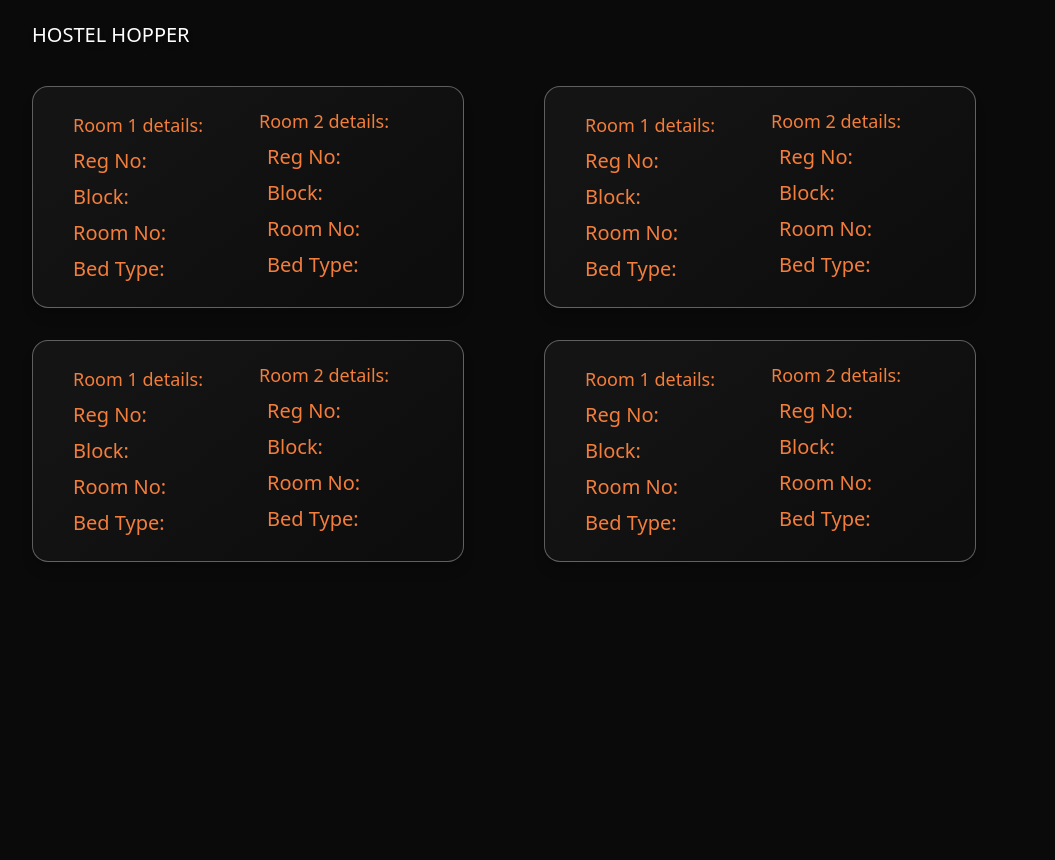
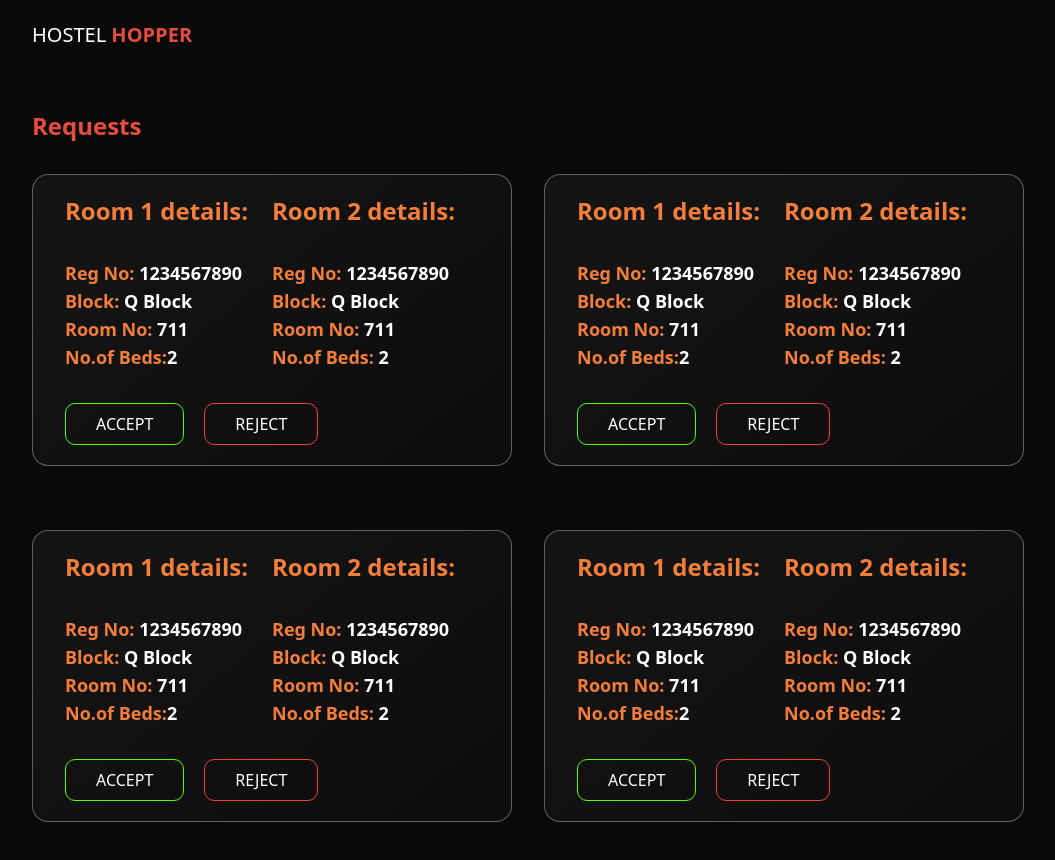
Before and after one commit to HeavyScam/VinHack-frontend, a React (Create React App) app: page /wardenhome in a window 1280 px wide. Shown: the top 860 px of the page, without its empty margins (8-1063 px from the left). Before the commit the page ends 800 px from the top, so only its background shows below. Built offline with nearby package versions, Linux system fonts and the light colour scheme.

Commit message:
fix: styling

```diff
--- a/src/components/MatchCard.jsx
+++ b/src/components/MatchCard.jsx
@@ -3,65 +3,73 @@ import './MatchCard.css'
 
 const MatchCard = () => {
     return (
-        // 2 columns with 3 rows and 2 buttons - accept and deny
-        <>
-            <div className="md:flex
-                    justify-space-between
-                    flex-grow
-                    items-center
-                    rounded-lg
-                    shadow-lg
-                    p-4
-                    match-card
-                    mx-10
-                    my-4
-                    space-x-8
-
-
-    ">
-                <div className="left mx-4"
-                    style={{
-                        color: "#F37E3C"
-                    }}
-                >
-                    <h1 className="text-lg m-2">Room 1 details:</h1>
-                    <p className="text-xl m-2">
-                        Reg No:
+        // 2 columns with 3 rows each (each row is a match) and 2 buttons (accept and reject)
+        <div className="match-card m-8 ml-0 px-8 py-5">
+            <div className="grid grid-cols-1 text-white lg:grid-cols-2">
+                <div className="left-col">
+                    <h1
+                        style={{ color: "#F37E3C", fontWeight: "bold" }}
+                        className="text-2xl font-bold">Room 1 details:</h1>
+                    <p
+                        style={{ color: "#F37E3C", fontWeight: "bold" }}
+                        className="text-lg mt-8">
+                        Reg No: <span className="text-white">1234567890</span>
                     </p>
-                    <p className="text-xl m-2">
-                        Block:
+                    <p
+                        style={{ color: "#F37E3C", fontWeight: "bold" }}
+                        className="text-lg">
+                        Block: <span className="text-white">Q Block</span>
                     </p>
-                    <p className="text-xl m-2">
-                        Room No:
+                    <p
+                        style={{ color: "#F37E3C", fontWeight: "bold" }}
+                        className="text-lg">
+                        Room No: <span className="text-white">711</span>
                     </p>
-                    <p className="text-xl m-2">
-                        Bed Type:
+                    <p
+                        style={{ color: "#F37E3C", fontWeight: "bold" }}
+                        className="text-lg">
+                        No.of Beds:
+                        <span className="text-white">
+                            2</span>
                     </p>
                 </div>
-                <div className="right mx-4"
-                    style={{
-                        color: "#F37E3C"
-                    }}
-                >
-                    <h1 className="text-lg">Room 2 details:</h1>
-                    <p className="text-xl m-2">
-                        Reg No:
+                <div className="right-col text-white">
+                    <h1
+                        style={{ color: "#F37E3C", fontWeight: "bold" }}
+                        className="text-2xl font-bold">Room 2 details:</h1>
+                    <p
+                        style={{ color: "#F37E3C", fontWeight: "bold" }}
+                        className="text-lg mt-8">
+                        Reg No: <span className="text-white">1234567890</span>
                     </p>
-                    <p className="text-xl m-2">
-                        Block:
+                    <p
+                        style={{ color: "#F37E3C", fontWeight: "bold" }}
+                        className="text-lg">
+                        Block: <span className="text-white">Q Block</span>
                     </p>
-                    <p className="text-xl m-2">
-                        Room No:
+                    <p
+                        style={{ color: "#F37E3C", fontWeight: "bold" }}
+                        className="text-lg">
+                        Room No: <span className="text-white">711</span>
                     </p>
-                    <p className="text-xl m-2">
-                        Bed Type:
+                    <p
+                        style={{ color: "#F37E3C", fontWeight: "bold" }}
+                        className="text-lg">
+                        No.of Beds: <span className="text-white">2</span>
                     </p>
                 </div>
-
+            </div>
+            <div className="buttons mt-8">
+                <button
+                    style={{ backgroundColor: "transparent", color: "white", borderRadius: "10px", border: "1px solid #52FF00", padding: "8px 30px", fontSize: "1rem" }}
+                    className="accept-button mr-5">ACCEPT</button>
+                <button className="reject-button"
+                    style={{ backgroundColor: "transparent", color: "white", borderRadius: "10px", border: "1px solid #F33C3C", padding: "8px 30px", fontSize: "1rem" }}
+                >REJECT</button>
+            </div>
         </div>
 
 
-        </>
     )
 }
 
--- a/src/pages/BlockChange/BlockForm.css
+++ b/src/pages/BlockChange/BlockForm.css
@@ -2,17 +2,17 @@ header > h2 {
   font-size: 20px;
 }
 
-.image3{
+.image3 {
   position: absolute;
   right: 0%;
   bottom: 0%;
   z-index: -1;
 }
 
-.image4{
+.image4 {
   position: absolute;
   bottom: 0%;
-  left:10%;
+  left: 10%;
   z-index: -1;
 }
 
@@ -44,9 +44,13 @@ header > h2 {
 .request-signup-form {
   height: 620px;
   width: 650px;
-  background: linear-gradient(91.04deg, rgba(0, 0, 0, 0.09) 0.89%, rgba(35, 163, 246, 0.09) 76.88%);
-box-shadow: 0px 4px 4px rgba(0, 0, 0, 0.25);
-border-radius: 16px;
+  background: linear-gradient(
+    91.04deg,
+    rgba(0, 0, 0, 0.09) 0.89%,
+    rgba(35, 163, 246, 0.09) 76.88%
+  );
+  box-shadow: 0px 4px 4px rgba(0, 0, 0, 0.25);
+  border-radius: 16px;
   position: absolute;
   transform: translate(-50%, -50%);
   top: 50%;
@@ -269,7 +273,7 @@ border-radius: 16px;
   }
 }
 
-.loader{
+.loader {
   position: relative;
   display: flex;
   justify-content: center;
@@ -280,11 +284,11 @@ border-radius: 16px;
   animation: loader 2s ease infinite; */
 }
 
-button.btn-hover:hover{
+button.btn-hover:hover {
   background: linear-gradient(to right, #ff512f, #f09819);
 }
 
-.load{
+.load {
   position: absolute;
   height: 300px;
   width: 300px;
@@ -294,13 +298,23 @@ button.btn-hover:hover{
   animation: bounce2 2s ease infinite;
 }
 @keyframes bounce2 {
-	0%, 20%, 50%, 80%, 100% {transform: translateY(0);}
-	40% {transform: translateY(-30px);}
-	60% {transform: translateY(-15px);}
+  0%,
+  20%,
+  50%,
+  80%,
+  100% {
+    transform: translateY(0);
+  }
+  40% {
+    transform: translateY(-30px);
+  }
+  60% {
+    transform: translateY(-15px);
+  }
 }
 
 .fade-in-down {
-  animation: fade-in-down 2s ease ;
+  animation: fade-in-down 2s ease;
 }
 @keyframes fade-in-down {
   0% {
@@ -327,7 +341,6 @@ button.btn-hover:hover{
   }
 }
 
-
 @media screen and (max-width: 600px) {
   .request-signup-form {
     width: 130%;
@@ -342,3 +355,12 @@ button.btn-hover:hover{
     bottom: -280px;
   }
 }
+
+@media screen and (max-width: 1000px) {
+  .image3 {
+    display: none;
+  }
+  .image4 {
+    display: none;
+  }
+}
--- a/src/pages/Register/StudentReg.css
+++ b/src/pages/Register/StudentReg.css
@@ -14,15 +14,15 @@ header > h2 {
   font-weight: 800 !important;
 }
 
-.image1{
+.image1 {
   position: absolute;
   right: 0%;
 }
 
-.image2{
+.image2 {
   position: absolute;
   bottom: 0%;
-  left:5%;
+  left: 5%;
 }
 
 .input-wrapper {
@@ -119,8 +119,6 @@ header > h2 {
   border: 1px solid rgba(255, 255, 255, 0.33);
   border-radius: 12px;
 }
-
-
 
 .phone-inputs::-webkit-inner-spin-button,
 .phone-inputs::-webkit-outer-spin-button {
@@ -284,3 +282,12 @@ header > h2 {
     bottom: -280px;
   }
 }
+
+@media screen and (max-width: 1000px) {
+  .image1 {
+    display: none;
+  }
+  .image2 {
+    display: none;
+  }
+}
--- a/src/pages/WardenHome/WardenHome.js
+++ b/src/pages/WardenHome/WardenHome.js
@@ -6,10 +6,11 @@ const WardenHome = () => {
         <>
             <header className="sticky top-0 z-50 grid grid-cols-3 drop-shadow-md p-5 md:px-10">
                 <h2>
-                    <span className="text-white">HOSTEL </span><span className="text-white"> HOPPER</span>
+                    <span className="text-white">HOSTEL </span><span style={{ color: "#E74B41", fontWeight: "bold" }}> HOPPER</span>
                 </h2>
             </header>
-            <section className="max-w-5xl">
+            <section className="max-w-5xl m-10">
+                <h1 className="text-2xl font-bold heading">Requests</h1>
                 <div className="grid
                 grid-cols-1
                 lg:grid-cols-2
```
Also changed, not shown: src/pages/Landing.js (+25 -21 lines). Lines whose indentation alone changed are shown as unchanged.
